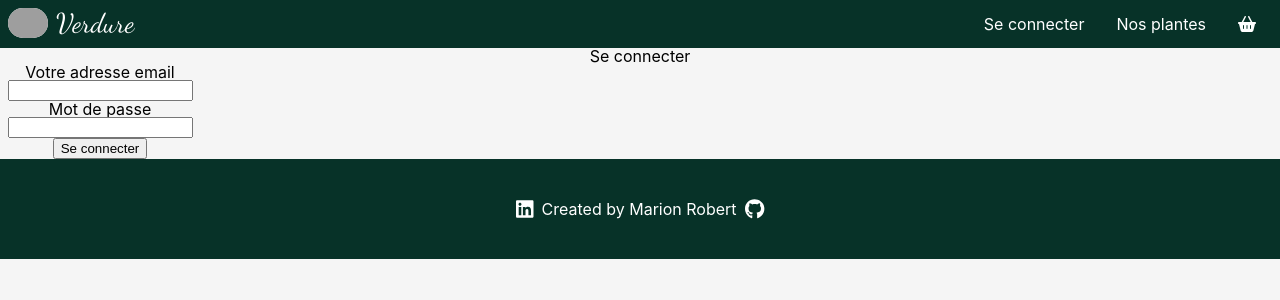
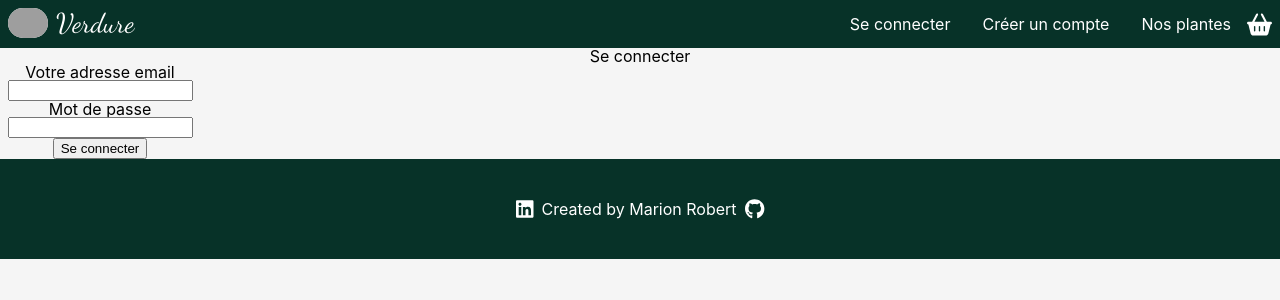
Before and after one commit to marionrobert/verdure-front-react, a React (Vite) app: page /login in a window 1280 px wide. Shown: the top 300 px of the page. Built offline with nearby package versions, Linux system fonts and the light colour scheme; no server answers.

Commit message:
redirect after login ok & logout ok

```diff
--- a/src/App.css
+++ b/src/App.css
@@ -94,9 +94,20 @@ header {
   border-radius: 50px;
 }
 
+.nav-links{
+  display: flex;
+  align-items: center;
+}
+
 .nav-link {
   padding: 0 1rem;
   color: white;
+}
+
+.fa-basket-shopping{
+  color: white;
+  width: 25px;
+  height: 25px;
 }
 
 /* ALL FORMS */
@@ -108,6 +119,7 @@ form {
   justify-content: space-around;
   flex-wrap: wrap;
 }
+
 
 
 /* HOME */
@@ -209,7 +221,7 @@ button.btn-discover-all-plants:hover{
   width: 300px;
   padding: 0.5rem;
   border-radius: 1.5px;
-  transition: transform .1s;
+  transition: transform .2s;
 }
 
 .plant-card:hover{
--- a/src/App.jsx
+++ b/src/App.jsx
@@ -5,8 +5,9 @@ import Footer from "./components/footer"
 import Home from "./containers/home"
 import Login from "./containers/user/login"
 import Register from './containers/user/register'
+import Profil from "./containers/user/profil"
+import Logout from './containers/user/logout'
 import Products from "./containers/products"
-import Profil from "./containers/user/profil"
 
 // import Add from "./containers/add"
 // import Edit from "./containers/edit"
@@ -16,6 +17,7 @@ import Details from "./containers/details"
 import { Routes, Route, Navigate } from 'react-router-dom'
 //composant supérieur va gérer le composant enfant
 import RequireDataAuth from "./helpers/require-data-auth"
+
 
 function App() {
 
@@ -27,6 +29,7 @@ function App() {
           <Route exact path="/plants" element={<RequireDataAuth child={Products} auth={false} admin={false}/>}/>
           <Route exact path="/login" element={<RequireDataAuth child={Login} auth={false} admin={false} />} />
           <Route exact path="/register" element={<RequireDataAuth child={Register} auth={false} admin={false} />} />
+          <Route exact path="/logout" element={<RequireDataAuth child={Logout} auth={true} admin={false} />} />
           <Route exact path='/profil' element={<RequireDataAuth child={Profil} auth={true} admin={false} />} />
           <Route exact path="/plant/details/:id" element={<Details/>}/>
           <Route exact path="*" element={<Navigate to="/"/>} />
--- a/src/components/header.jsx
+++ b/src/components/header.jsx
@@ -3,16 +3,13 @@ import { Link } from "react-router-dom";
 import { FontAwesomeIcon} from "@fortawesome/react-fontawesome"
 import { faBasketShopping } from "@fortawesome/free-solid-svg-icons"
 import { config } from "../config"
+import { selectUser } from '../slices/userSlice';
+import { useSelector } from 'react-redux';
+
+const Header = () => {
+  const user = useSelector(selectUser)
 
 
-const Header = () => {
-  const [token, setToken] = useState("")
-  // après connexion, redirection vers home --> problème rechargement de la navbar --> "seconnecter" --> "mon compte"
-  //dans le store user isLogged = false
-
-  useEffect(()=>{
-    setToken(window.localStorage.getItem('verdure-token'))
-  }, [token])
 
   return (
     <header>
@@ -23,11 +20,13 @@ const Header = () => {
         </div>
 
         <div className="nav-links">
-          { token === null && <Link to='/login'  className="nav-link"> Se connecter</Link>}
-          { token !== null && <Link to='/profil'  className="nav-link"> Mon compte</Link>}
+          { user.isLogged === false && <Link to='/login'  className="nav-link">Se connecter</Link>}
+          { user.isLogged === false && <Link to='/register'  className="nav-link">Créer un compte</Link>}
+          { user.isLogged === true && <Link to='/profil'  className="nav-link"> Mon compte</Link>}
+          { user.isLogged === true && <Link to='/logout'  className="nav-link"> Se déconnecter</Link>}
           {/* <Link to="/" className="nav-link"><FontAwesomeIcon icon={faHome}/> Accueil</Link> */}
           <Link to="/plants" className="nav-link">Nos plantes</Link>
-          <Link to="#" className="nav-link"><FontAwesomeIcon icon={faBasketShopping}/></Link>
+          <Link to="#"><FontAwesomeIcon icon={faBasketShopping}/></Link>
         </div>
       </nav>
     </header>
--- a/src/containers/user/login.jsx
+++ b/src/containers/user/login.jsx
@@ -1,11 +1,14 @@
 import { useState, useEffect } from "react"
 import { loginUser } from "../../api/user"
 import { Navigate } from "react-router-dom"
+import { useDispatch } from "react-redux"
+import { connectUser } from "../../slices/userSlice"
 
 const Login = () => {
   const [email, setEmail] = useState("")
   const [password, setPassword] = useState("")
   const [redirect, setRedirect] = useState(false)
+  const dispatch = useDispatch()
 
   useEffect(()=>{
     const token = window.localStorage.getItem('verdure-token')
@@ -25,6 +28,9 @@ const Login = () => {
     .then((res)=>{
       // console.log(res.token)
       window.localStorage.setItem("verdure-token", res.token)
+      let myUser = res.user
+      myUser.token = res.token
+      dispatch(connectUser(myUser))
       setRedirect(true)
     })
     .catch((err)=>{
@@ -43,9 +49,12 @@ const Login = () => {
     }
   }
 
+  if(redirect){
+    return <Navigate to="/"/>
+  }
+
   return (
     <>
-    { redirect && <Navigate to="/" />}
     <h1>Se connecter</h1>
     <form onSubmit={(e)=>{
         handleSubmit(e)
--- a/src/containers/user/logout.jsx
+++ b/src/containers/user/logout.jsx
@@ -0,0 +1,20 @@
+import { Navigate } from "react-router-dom"
+import { useDispatch } from "react-redux"
+import { logoutUser } from "../../slices/userSlice"
+import { useEffect } from "react"
+
+
+const Logout = () => {
+  const dispatch = useDispatch()
+
+  useEffect(()=>{
+    dispatch(logoutUser())
+  }, [])
+
+  return (
+    <Navigate to="/" />
+  )
+}
+
+
+export default Logout
--- a/src/containers/user/register.jsx
+++ b/src/containers/user/register.jsx
@@ -1,5 +1,6 @@
-import {useState} from "react"
+import {useState, useEffect} from "react"
 import { addOneUser } from "../../api/user"
+import { Navigate } from "react-router-dom"
 
 const Register = () => {
   const [firstName, setFirstName] = useState("")
@@ -10,6 +11,14 @@ const Register = () => {
   const [zip, setZip] =useState("")
   const [city, setCity] =useState("")
   const [phone, setPhone] =useState("")
+  const [redirect, setRedirect] = useState(false)
+
+  useEffect(()=>{
+    const token = window.localStorage.getItem('verdure-token')
+    if (token){
+      setRedirect(true)
+    }
+  }, [])
 
   const handleSubmit = (e) => {
     e.preventDefault()
@@ -63,6 +72,10 @@ const Register = () => {
     }
   }
 
+  if(redirect){
+    return <Navigate to="/"/>
+  }
+
   return (
     <>
     <h1>Créer un compte</h1>
```
